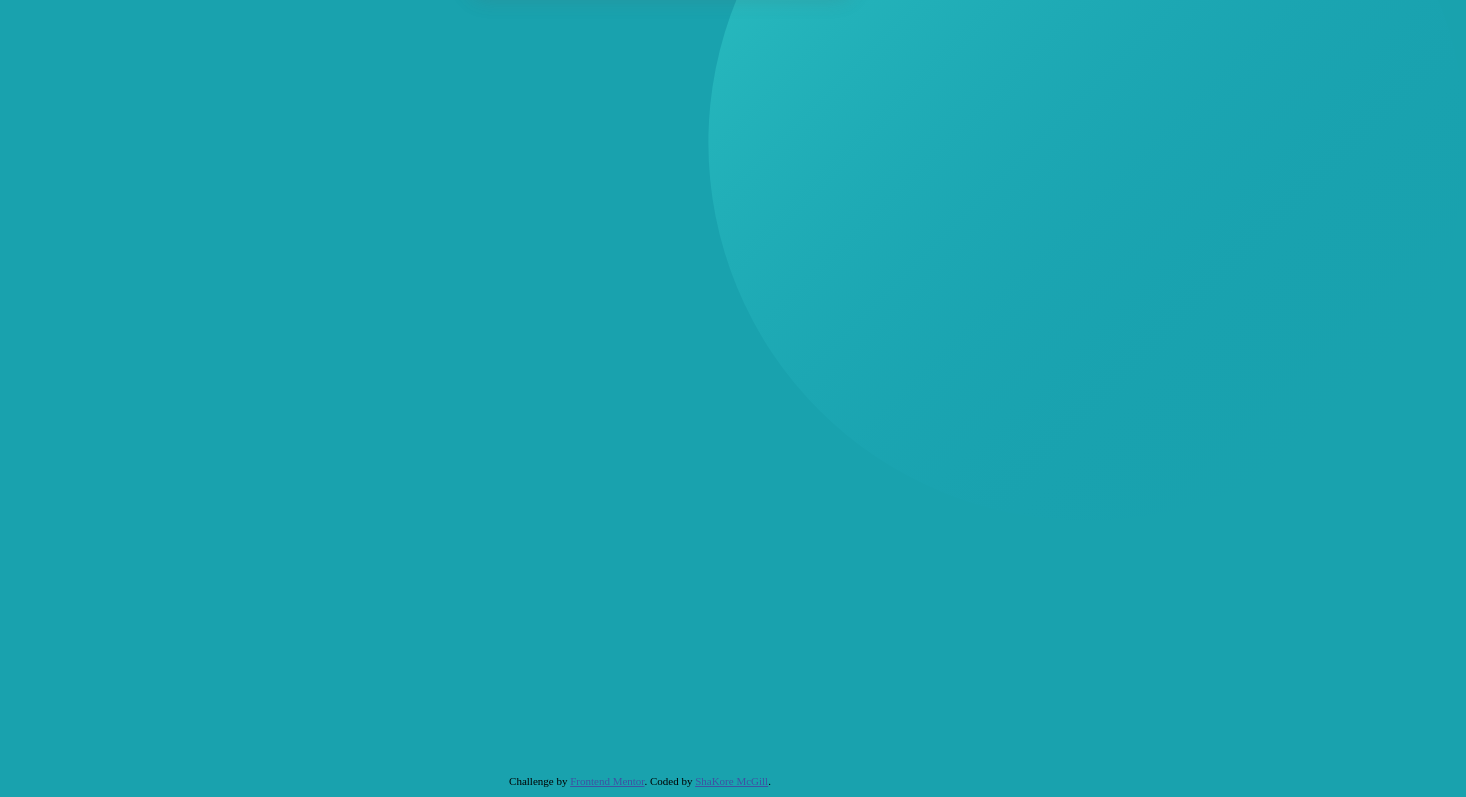
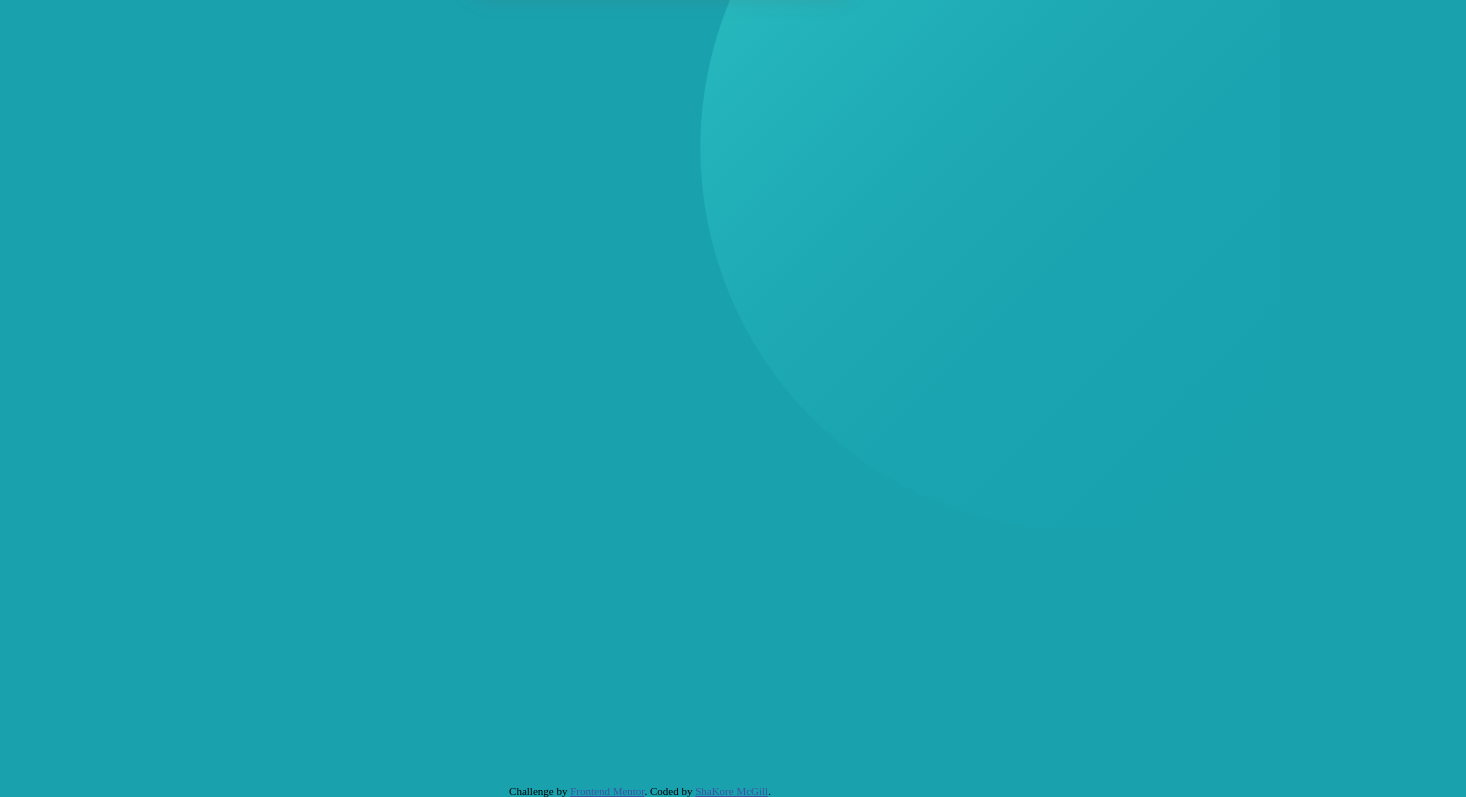
Before and after one commit to mcgillshakore/FM-Profile_Card_Component, a plain HTML site: page index.html in a window 1280 px wide. Shown: the part 631-1428 px from the top of the page, 1466 px wide, since content can reach past the window. Drawn offline with Linux system fonts and the light colour scheme.

Commit message:
final setup

```diff
--- a/index.html
+++ b/index.html
@@ -15,7 +15,10 @@
   <body>
     <img src="images/bg-pattern-top.svg" alt="top" id="bg-cir-top">
     <img src="images/bg-pattern-bottom.svg" alt="bottom" id="bg-cir-bottom">
-
+    <div class="attribution">
+      Challenge by <a href="https://www.frontendmentor.io?ref=challenge" target="_blank">Frontend Mentor</a>.
+      Coded by <a href="#">ShaKore McGill</a>.
+    </div>
     <div class="profile-card">
       <img src="images/image-victor.jpg" alt="Photo of Victor Crest">
       <div id="user-info">
@@ -37,9 +40,5 @@
         </div>
       </div>
     </div>
-    <div class="attribution">
-      Challenge by <a href="https://www.frontendmentor.io?ref=challenge" target="_blank">Frontend Mentor</a>.
-      Coded by <a href="#">ShaKore McGill</a>.
-    </div>
   </body>
 </html>
--- a/style.css
+++ b/style.css
@@ -14,6 +14,13 @@
 .attribution a {
      color: hsl(228, 45%, 44%);
 }
+html, body {
+    margin: 0;
+    max-width: 100%;
+    overflow-x: hidden;
+    overflow-y: hidden;
+}
+
 body {
     background-color: var(--dark-cyan-primary);
 }
```
